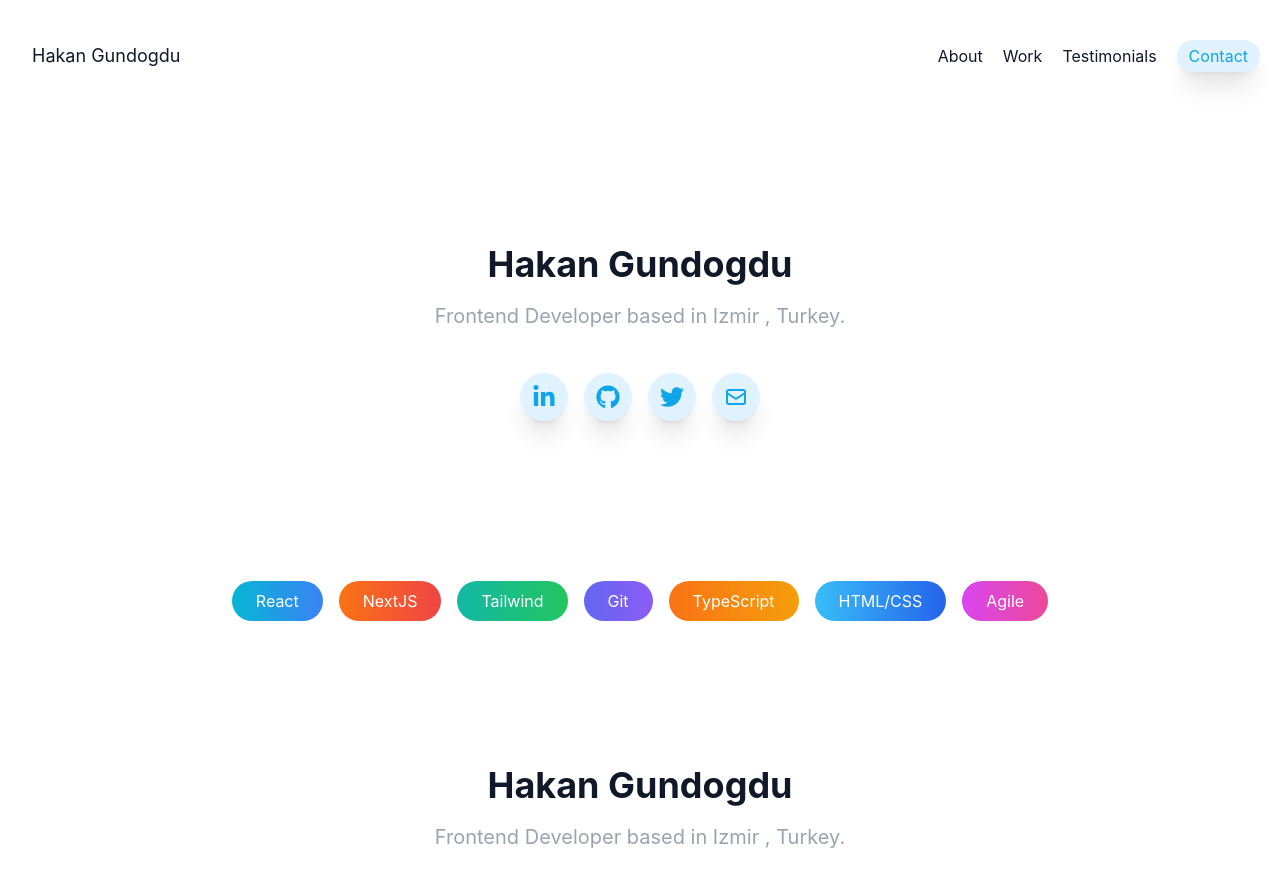
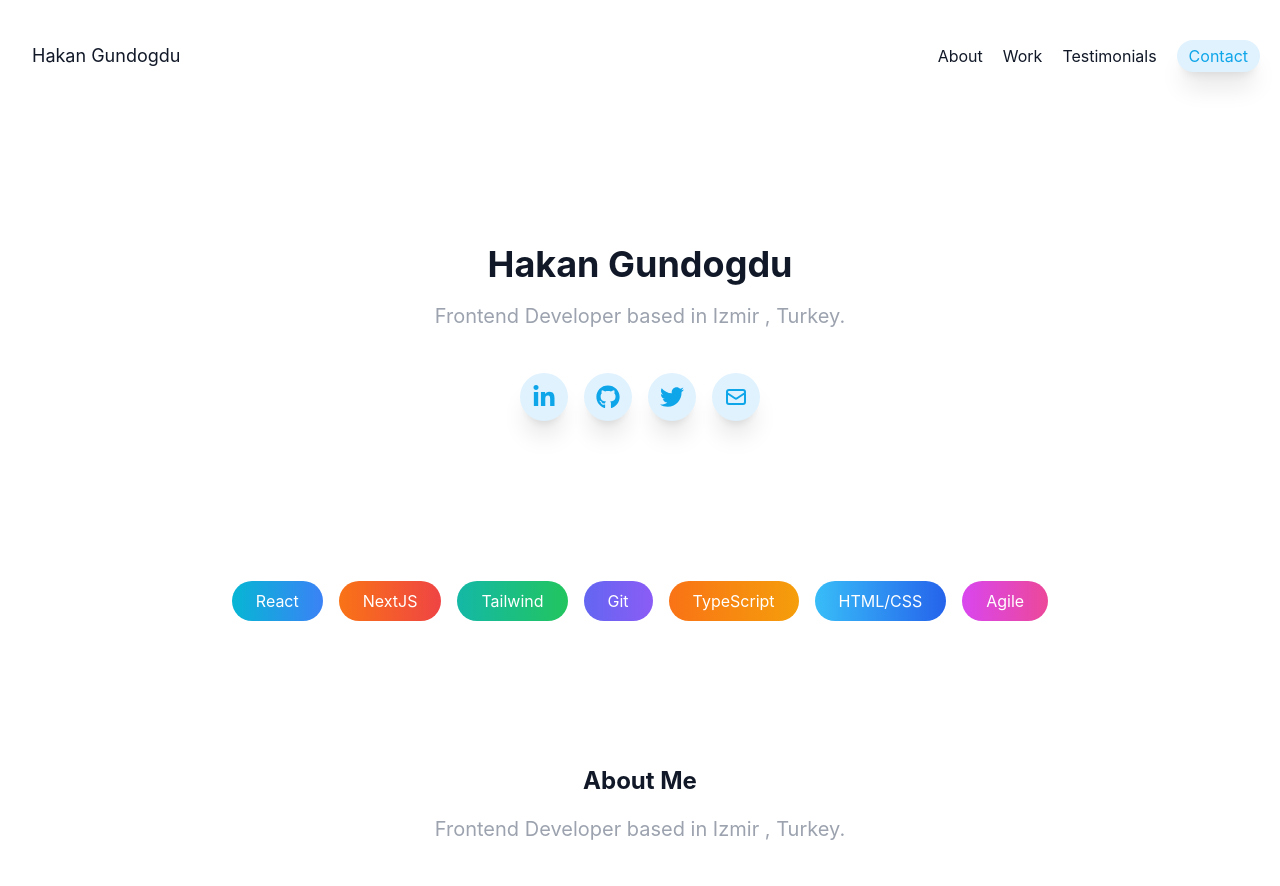
Before and after one commit to hakangundogdu/next-portfolio, a Next.js app: page / in a window 1280 px wide. Shown: the top 886 px of the page. Built offline with nearby package versions, Linux system fonts and the light colour scheme.

Commit message:
new pages

```diff
--- a/components/About.tsx
+++ b/components/About.tsx
@@ -4,8 +4,8 @@ const About = () => {
   return (
     <section className="container text-gray-400 px-5 py-36 flex flex-col content-center animate-fade   ">
       <div className=" mx-auto flex flex-col text-center  ">
-        <h1 className="sm:text-4xl text-3xl mb-4 font-bold text-gray-900">
-          Hakan Gundogdu
+        <h1 className="sm:text-2xl text-2xl mb-4 font-bold text-gray-900">
+          About Me{' '}
         </h1>
         <p className=" text-xl leading-relaxed">
           Frontend Developer based in{' '}
--- a/components/Testimonials.tsx
+++ b/components/Testimonials.tsx
@@ -0,0 +1,7 @@
+import React from 'react';
+
+const Testimonials = () => {
+  return <div>Testimonials</div>;
+};
+
+export default Testimonials;
--- a/components/Work.tsx
+++ b/components/Work.tsx
@@ -0,0 +1,7 @@
+import React from 'react';
+
+const Work = () => {
+  return <div>Work</div>;
+};
+
+export default Work;
```
